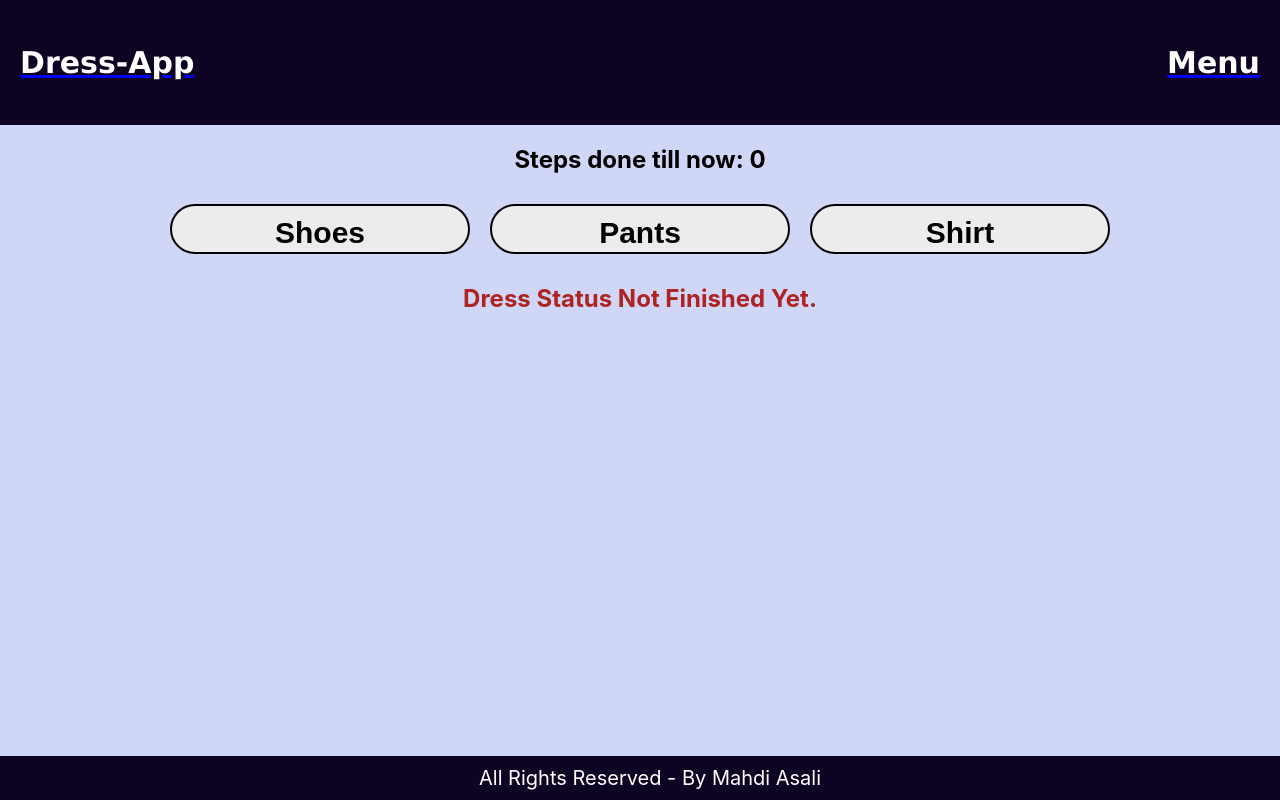
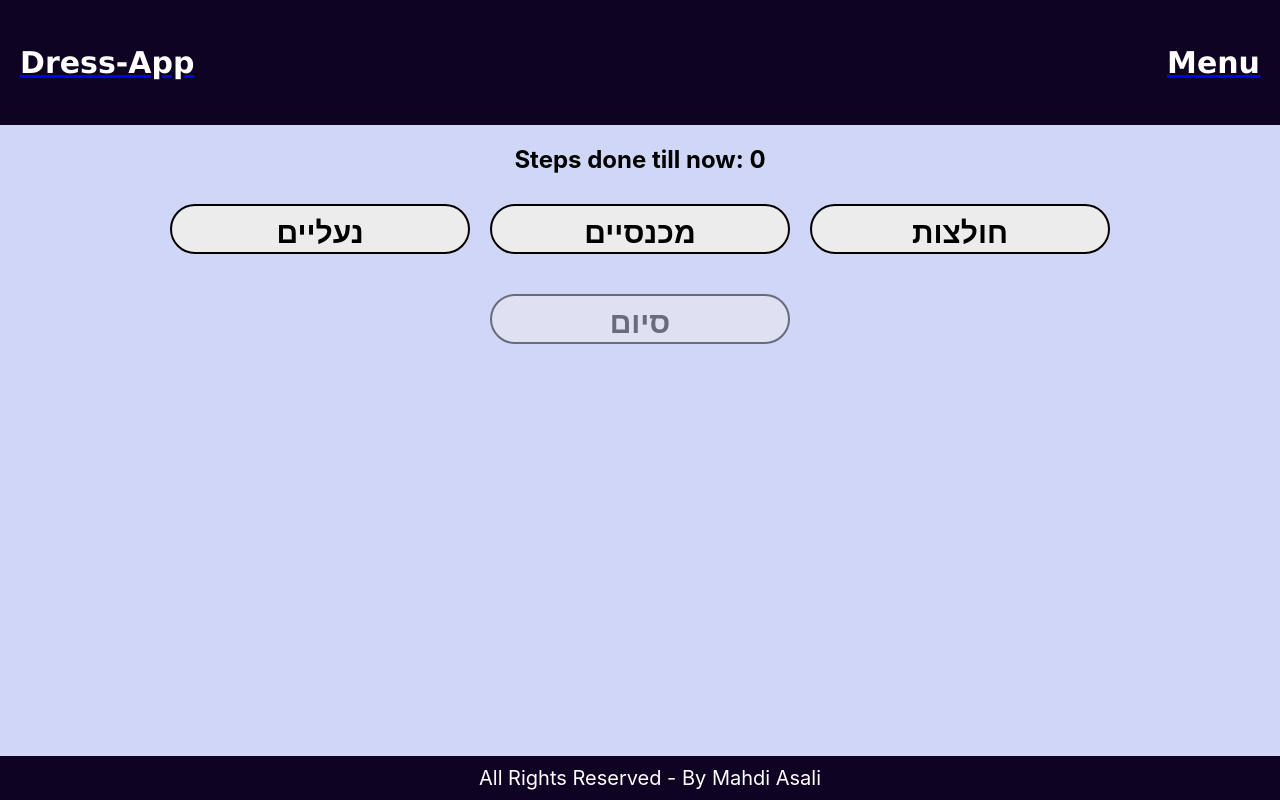
Before and after one commit to Mahdi-Asaly/dress-me-app, a React (Create React App) app: page / in a window 1280 px wide. Built offline with nearby package versions, Linux system fonts and the light colour scheme; no server answers.

Commit message:
- step feature

```diff
--- a/src/App.js
+++ b/src/App.js
@@ -25,32 +25,34 @@ const App = observer(() => {
                 <Route path="/" exact>
                   {/* HOME PAGE */}
                   <div className="home____sets">
-                    <h2>Steps done till now: {store.steps}</h2>
+                    <h2>Steps done till now: {store.getSteps()}</h2>
                   </div>
                   <div className="home____buttons">
                     <Link to="/Shoes">
                       {" "}
-                      <Button title="Shoes" />
+                      <Button title="נעליים" />
                     </Link>
                     <Link to="/Pants">
                       {" "}
-                      <Button title="Pants" />
+                      <Button title="מכנסיים" />
                     </Link>
                     <Link to="/TShirt">
                       {" "}
-                      <Button title="Shirt" />
+                      <Button title="חולצות" />
                     </Link>
                   </div>
-                  {store.steps === 3 ? (
+                  {store.name && store.shirtName && store.pantName ? (
                     <div className="home___success">
                       <Link to="/Success">
                         {" "}
-                        <Button title="Sucess" />
+                        <Button title="סיום" />
                       </Link>
                     </div>
                   ) : (
                     <div className="home___pending">
-                      <h2>Dress Status Not Finished Yet.</h2>
+                      <h2>
+                        <Button title="סיום" status="true" />
+                      </h2>
                     </div>
                   )}
                 </Route>
--- a/src/components/Button/Button.js
+++ b/src/components/Button/Button.js
@@ -21,6 +21,7 @@ export default function Button(props) {
         style={{ backgroundColor: `${props.title}` }}
         role="button"
         onClick={handleClick}
+        disabled={props.status}
       >
         {props.title}
       </button>
--- a/src/components/ItemList/ItemList.js
+++ b/src/components/ItemList/ItemList.js
@@ -46,7 +46,7 @@ const ItemList = (props) => {
 
   function modalHandler(e) {
     setPopUp(false);
-    store.setSteps(3);
+    //store.setSteps(3);
   }
 
   return (
--- a/src/components/Store/Store.js
+++ b/src/components/Store/Store.js
@@ -31,9 +31,7 @@ class Store {
     makeAutoObservable(this);
   }
   ///////shirt///////
-  setShirtSteps = (value) => {
-    this.shirtStep = value;
-  };
+
   setShirtSize = (size) => {
     this.shirtSize = size;
   };
@@ -54,9 +52,7 @@ class Store {
   };
 
   ///////pants///////
-  setPantSteps = (value) => {
-    this.pantStep = value;
-  };
+
   setPantSize = (size) => {
     this.pantSize = size;
   };
@@ -78,9 +74,6 @@ class Store {
 
   ///////Shoes///////
 
-  setSteps = (value) => {
-    this.steps = value;
-  };
   setSize = (size) => {
     this.size = size;
   };
@@ -129,7 +122,18 @@ class Store {
     });
     return names;
   }
-
+  getSteps() {
+    let counter = 0;
+    if (this.name != "") {
+      counter += 1;
+    } else if (this.pantName != "") {
+      counter += 1;
+    } else if (this.shirtName != "") {
+      counter += 1;
+    }
+    this.steps = counter;
+    return this.steps;
+  }
   setData(data) {
     this.data = data;
   }
```
